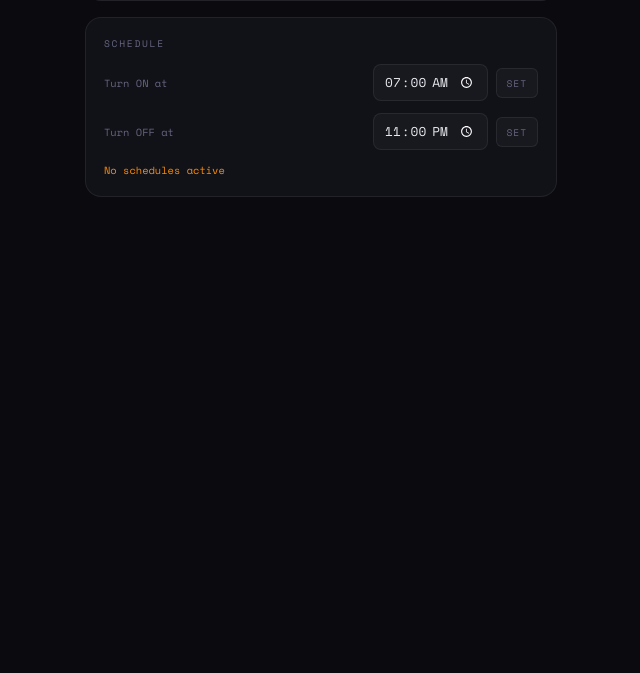
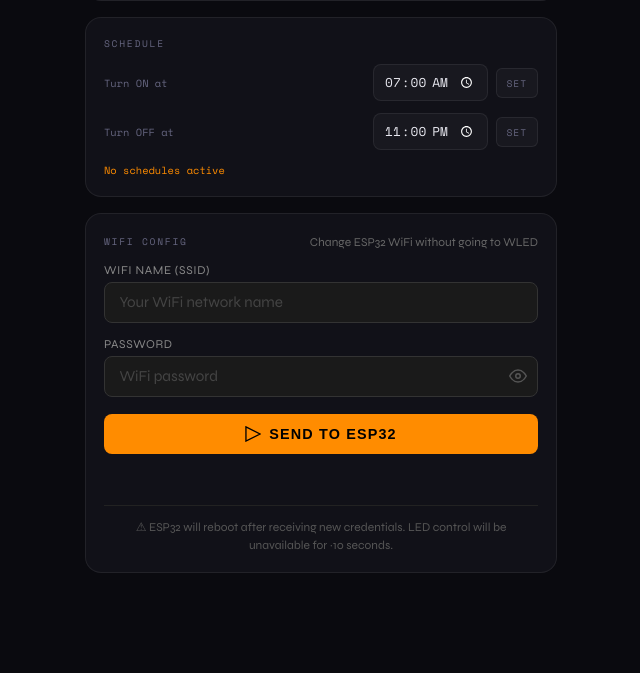
Before and after one commit to JM-Relatores/led-control, a Flask app: page / in a window 1280 px wide. Shown: the part 1801-2474 px from the top of the page, without its empty margins (319-959 px from the left). Before the commit the page ends 1998 px from the top, so only its background shows below. Run offline with Flask 3, Linux system fonts and the light colour scheme.

Commit message:
Implement WiFi configuration section in index.html
Added WiFi configuration section with input fields for SSID and password, including functionality to toggle password visibility and send the configuration to the ESP32.

```diff
--- a/templates/index.html
+++ b/templates/index.html
@@ -3,7 +3,7 @@
 <head>
 <meta charset="UTF-8">
 <meta name="viewport" content="width=device-width, initial-scale=1.0, maximum-scale=1.0">
-<title>LUNIQUE — LED Control</title>
+<title>UNIQUE — LED Control</title>
 <link rel="preconnect" href="https://fonts.googleapis.com">
 <link href="https://fonts.googleapis.com/css2?family=Space+Mono:ital,wght@0,400;0,700;1,400&family=Syne:wght@400;700;800&display=swap" rel="stylesheet">
 <link rel="stylesheet" href="/static/style.css">
@@ -247,6 +247,53 @@
         <button class="btn-sm stop-sch-btn" id="offCancelBtn" onclick="cancelSchedule('off')" style="display:none">✕</button>
       </div>
       <div class="schedule-info" id="schedInfo">No schedules active</div>
+    </div>
+  </section>
+
+  <!-- ── wifi config ── -->
+  <section class="section">
+    <div class="section-header">
+      <div class="section-label">WIFI CONFIG</div>
+      <div class="section-sublabel" style="font-size:.75rem;color:#666;margin-top:.2rem;">
+        Change ESP32 WiFi without going to WLED
+      </div>
+    </div>
+    <div class="wifi-config-wrap">
+      <div class="wifi-field">
+        <label class="wifi-label" for="wifiSSID">WiFi Name (SSID)</label>
+        <input type="text" id="wifiSSID" class="wifi-input"
+               placeholder="Your WiFi network name"
+               autocomplete="off" spellcheck="false">
+      </div>
+      <div class="wifi-field">
+        <label class="wifi-label" for="wifiPass">Password</label>
+        <div class="wifi-pass-wrap">
+          <input type="password" id="wifiPass" class="wifi-input"
+                 placeholder="WiFi password"
+                 autocomplete="new-password">
+          <button class="wifi-eye-btn" id="wifiEyeBtn"
+                  onclick="toggleWifiPassVisibility()"
+                  title="Show/hide password">
+            <svg id="wifiEyeIcon" viewBox="0 0 24 24" fill="none"
+                 stroke="currentColor" stroke-width="2" width="18" height="18">
+              <path d="M1 12s4-8 11-8 11 8 11 8-4 8-11 8-11-8-11-8z"/>
+              <circle cx="12" cy="12" r="3"/>
+            </svg>
+          </button>
+        </div>
+      </div>
+      <button class="wifi-send-btn" id="wifiSendBtn" onclick="sendWifiConfig()">
+        <svg viewBox="0 0 24 24" fill="none" stroke="currentColor"
+             stroke-width="2" width="16" height="16" style="margin-right:.5rem">
+          <path d="M1.42 1.42L22.58 12 1.42 22.58V1.42z"/>
+        </svg>
+        SEND TO ESP32
+      </button>
+      <div class="wifi-status" id="wifiStatus"></div>
+      <div class="wifi-note">
+        ⚠ ESP32 will reboot after receiving new credentials.
+        LED control will be unavailable for ~10 seconds.
+      </div>
     </div>
   </section>
 
@@ -937,6 +984,84 @@ function isLightColor(hex) {
   const r=parseInt(hex.slice(1,3),16),g=parseInt(hex.slice(3,5),16),b=parseInt(hex.slice(5,7),16);
   return (r*299+g*587+b*114)/1000 > 128;
 }
+
+// ── wifi config ──────────────────────────────────────────────────
+
+function toggleWifiPassVisibility() {
+  const input = document.getElementById('wifiPass');
+  const icon  = document.getElementById('wifiEyeIcon');
+  if (input.type === 'password') {
+    input.type = 'text';
+    // Change to "eye-off" icon
+    icon.innerHTML = `
+      <path d="M17.94 17.94A10.07 10.07 0 0112 20c-7 0-11-8-11-8
+               a18.45 18.45 0 015.06-5.94M9.9 4.24A9.12 9.12 0 0112
+               4c7 0 11 8 11 8a18.5 18.5 0 01-2.16 3.19m-6.72-1.07
+               a3 3 0 11-4.24-4.24"/>
+      <line x1="1" y1="1" x2="23" y2="23"/>
+    `;
+  } else {
+    input.type = 'password';
+    // Restore "eye" icon
+    icon.innerHTML = `
+      <path d="M1 12s4-8 11-8 11 8 11 8-4 8-11 8-11-8-11-8z"/>
+      <circle cx="12" cy="12" r="3"/>
+    `;
+  }
+}
+
+async function sendWifiConfig() {
+  const ssid = document.getElementById('wifiSSID').value.trim();
+  const pass = document.getElementById('wifiPass').value;
+  const btn  = document.getElementById('wifiSendBtn');
+  const statusEl = document.getElementById('wifiStatus');
+
+  if (!ssid) {
+    statusEl.textContent = 'Please enter a WiFi name.';
+    statusEl.className = 'wifi-status error';
+    return;
+  }
+
+  btn.disabled = true;
+  btn.textContent = 'Sending...';
+  statusEl.textContent = 'Sending WiFi config to ESP32...';
+  statusEl.className = 'wifi-status loading';
+
+  try {
+    const res = await fetch('/wifi', {
+      method: 'POST',
+      headers: { 'Content-Type': 'application/json' },
+      body: JSON.stringify({ ssid, password: pass })
+    });
+
+    const data = await res.json();
+
+    if (data.status === 'ok') {
+      statusEl.textContent = '✓ Sent! ESP32 is rebooting (~10 sec)...';
+      statusEl.className = 'wifi-status success';
+      document.getElementById('wifiSSID').value = '';
+      document.getElementById('wifiPass').value = '';
+      toast('WiFi config sent to ESP32!');
+    } else {
+      statusEl.textContent = '✗ Error: ' + (data.message || 'Unknown error');
+      statusEl.className = 'wifi-status error';
+      toast('WiFi config failed', 'error');
+    }
+  } catch (e) {
+    statusEl.textContent = '✗ Network error. Is the server running?';
+    statusEl.className = 'wifi-status error';
+    toast('Network error', 'error');
+  } finally {
+    btn.disabled = false;
+    btn.innerHTML = `
+      <svg viewBox="0 0 24 24" fill="none" stroke="currentColor"
+           stroke-width="2" width="16" height="16" style="margin-right:.5rem">
+        <path d="M1.42 1.42L22.58 12 1.42 22.58V1.42z"/>
+      </svg>
+      SEND TO ESP32
+    `;
+  }
+}
 </script>
 </body>
 </html>
```
